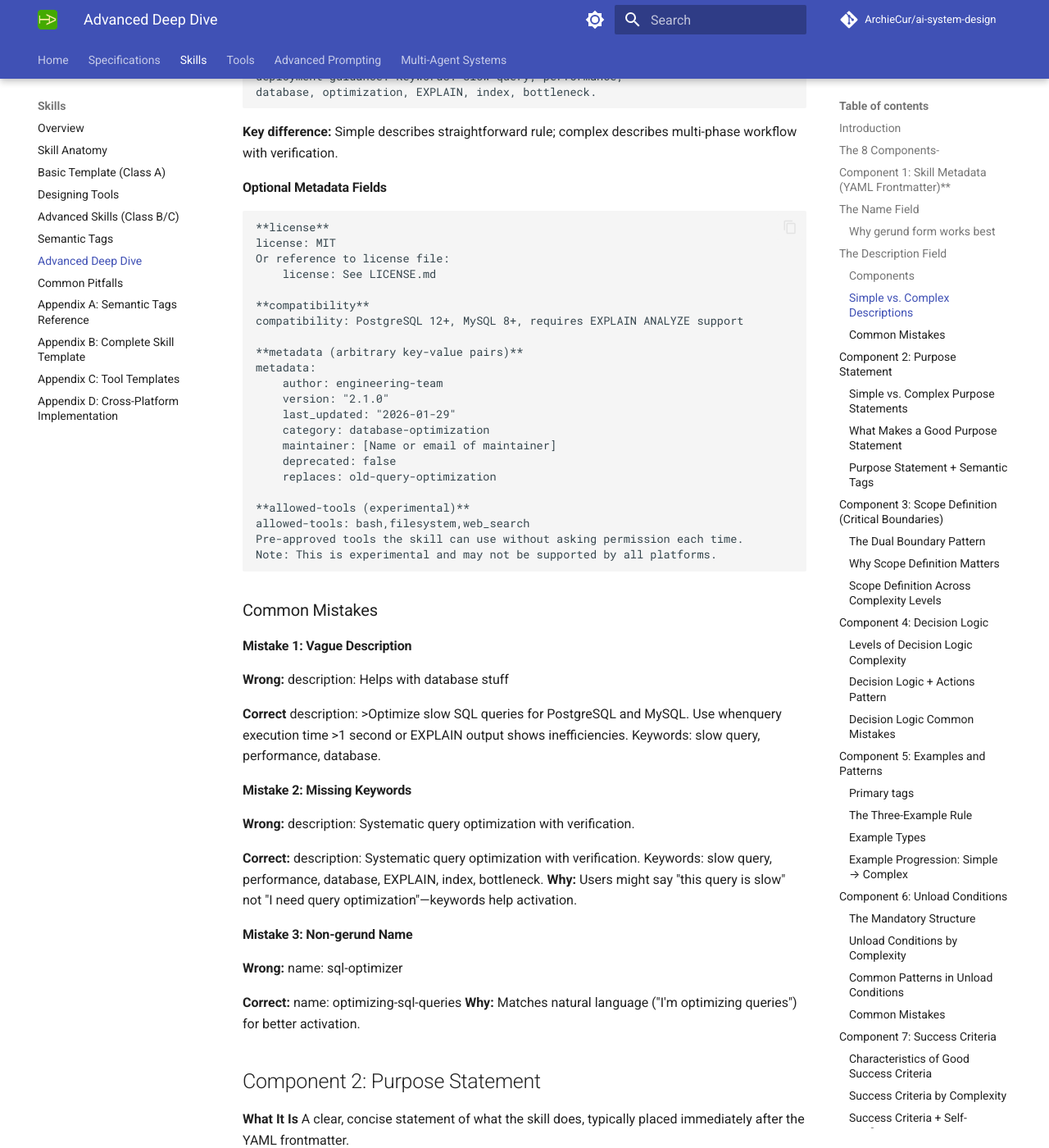
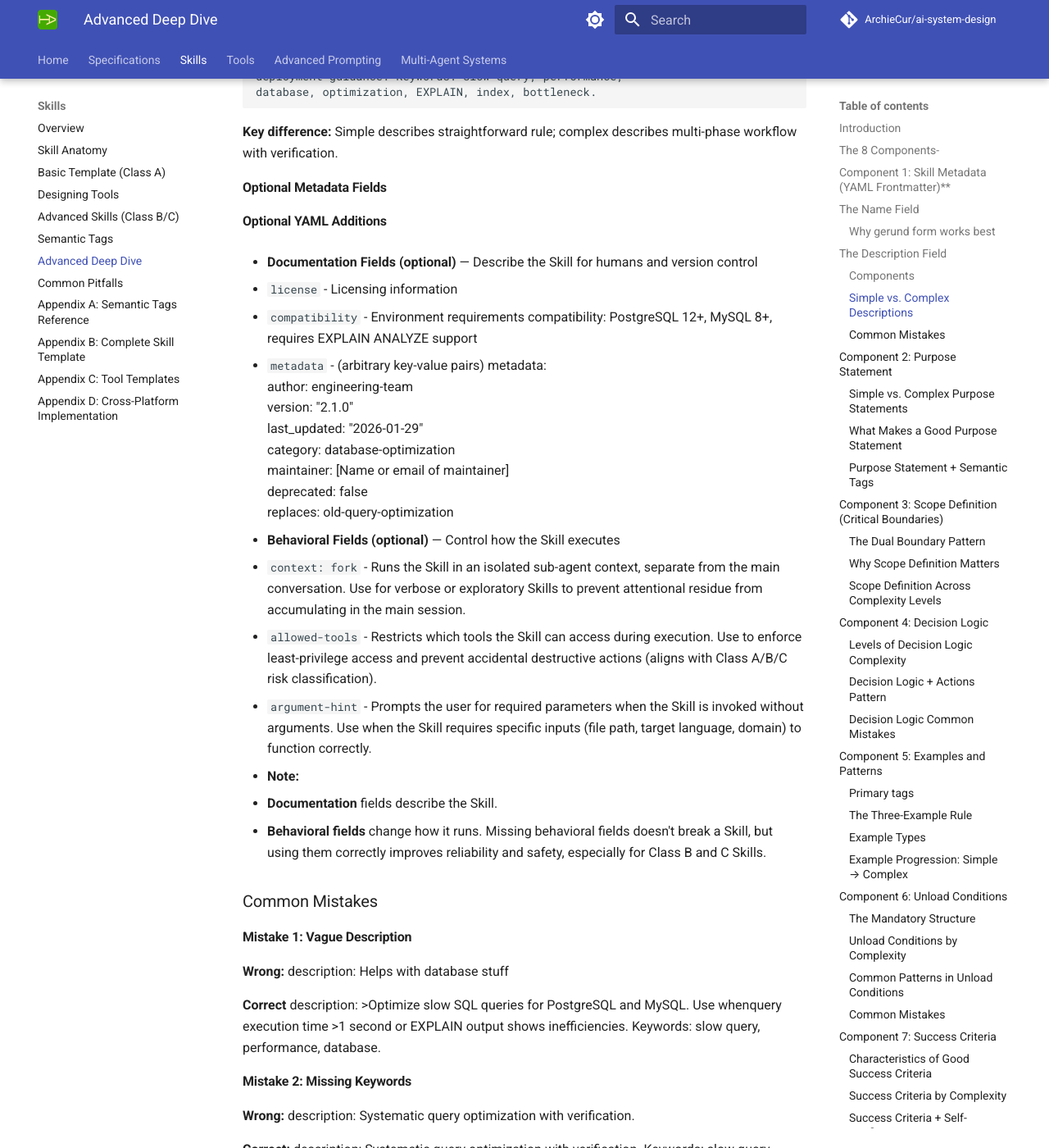
Before and after one commit to ArchieCur/ai-system-design, an MkDocs documentation site: the page built from docs/skills/Skills_1.5_Advanced_Deep_Dive.md, in a window 1280 px wide and 1400 px high, scrolled down 3156 px. Shown: the whole window at 82% size. Built offline with MkDocs 1.6.1 and Material for MkDocs 9.7.7, drawn with Linux system fonts in a browser that asks for light colours; comment, search, counter and statistics services are not loaded.

Commit message:
Update Skills_1.5_Advanced_Deep_Dive.md

````diff
--- a/docs/skills/Skills_1.5_Advanced_Deep_Dive.md
+++ b/docs/skills/Skills_1.5_Advanced_Deep_Dive.md
@@ -155,31 +155,38 @@ database, optimization, EXPLAIN, index, bottleneck.
 
 #### Optional Metadata Fields
 
-```text
-
-**license**
-license: MIT
-Or reference to license file:
-    license: See LICENSE.md
-
-**compatibility**
-compatibility: PostgreSQL 12+, MySQL 8+, requires EXPLAIN ANALYZE support
-
-**metadata (arbitrary key-value pairs)**
-metadata:
-    author: engineering-team
-    version: "2.1.0"
-    last_updated: "2026-01-29"
-    category: database-optimization
-    maintainer: [Name or email of maintainer]
-    deprecated: false
-    replaces: old-query-optimization
-
-**allowed-tools (experimental)**
-allowed-tools: bash,filesystem,web_search
-Pre-approved tools the skill can use without asking permission each time.
-Note: This is experimental and may not be supported by all platforms.
-```
+#### Optional YAML Additions
+
+- **Documentation Fields (optional)** — Describe the Skill for humans and version control
+
+  - `license` - Licensing information
+  - `compatibility` - Environment requirements
+         compatibility: PostgreSQL 12+, MySQL 8+, requires EXPLAIN ANALYZE support
+  - `metadata` - (arbitrary key-value pairs)
+         metadata:
+         author: engineering-team
+        version: "2.1.0"
+        last_updated: "2026-01-29"
+        category: database-optimization
+        maintainer: [Name or email of maintainer]
+        deprecated: false
+        replaces: old-query-optimization
+
+- **Behavioral Fields (optional)** — Control how the Skill executes
+
+- `context: fork` - Runs the Skill in an isolated sub-agent context, separate from the main conversation.
+  Use for verbose or exploratory Skills to prevent attentional residue from accumulating in the main session.
+- `allowed-tools` - Restricts which tools the Skill can access during execution.
+  Use to enforce least-privilege access and prevent accidental destructive actions (aligns with Class A/B/C risk classification).
+- `argument-hint` - Prompts the user for required parameters when the Skill is invoked without arguments.
+  Use when the Skill requires specific inputs (file path, target language, domain) to function correctly.
+
+-  **Note:**
+   - **Documentation** fields describe the Skill.
+   - **Behavioral fields** change how it runs. Missing behavioral fields doesn't break a Skill,
+     but using them correctly improves reliability and safety, especially for Class B and C Skills.
+
+
 
 ### Common Mistakes
 
````
